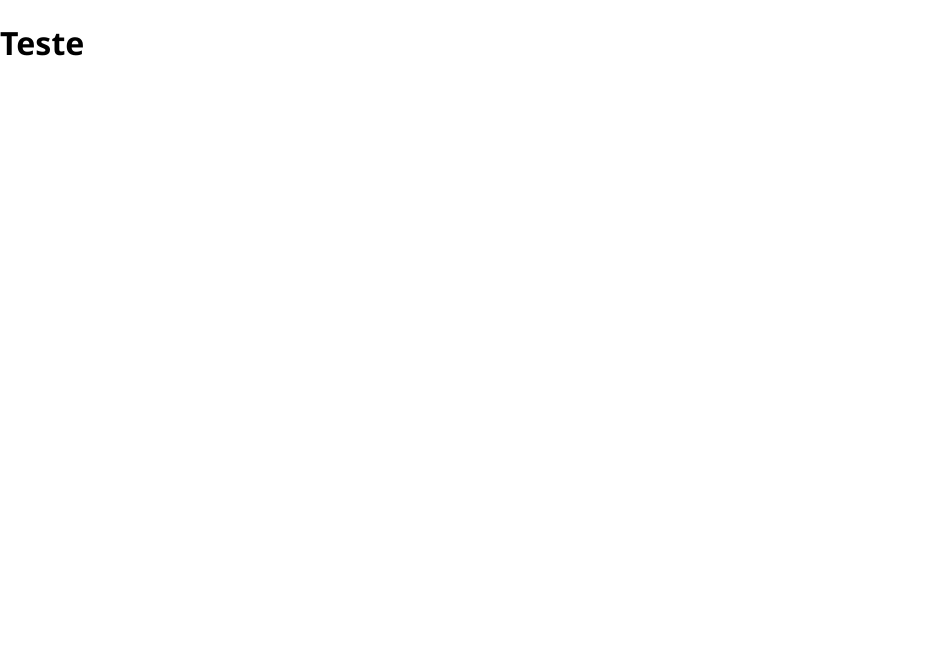
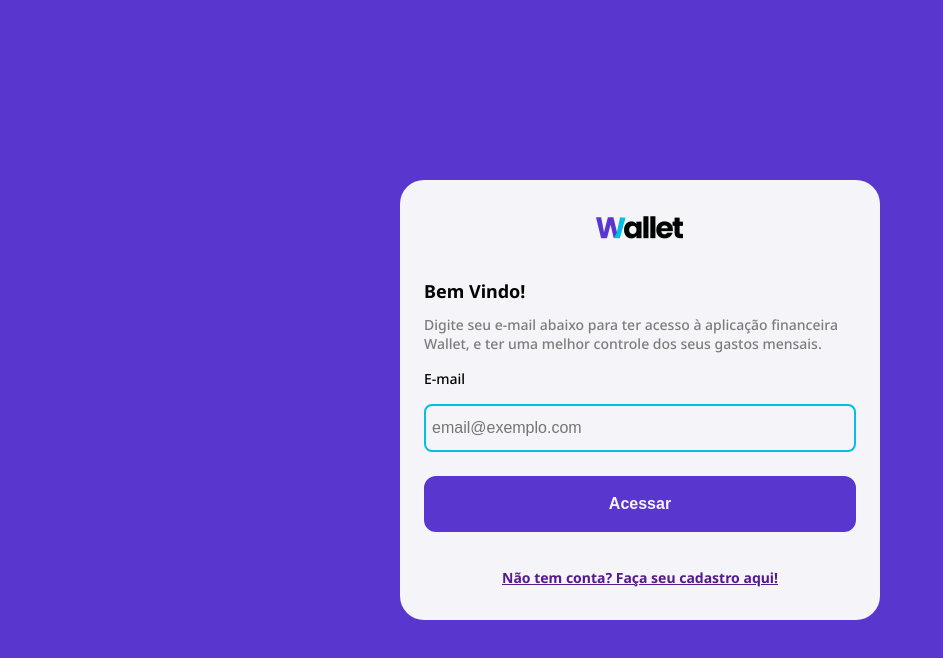
Before and after one commit to matheusgzancanela/wallet-app, a plain HTML site: page index.html in a window 1280 px wide. Shown: the whole page, without its empty margins (0-943 px from the left). Drawn offline with Linux system fonts and the light colour scheme.

Commit message:
feat: UI for auth screen

```diff
--- a/index.html
+++ b/index.html
@@ -7,6 +7,29 @@
     <script src="index.js"></script>
   </head>
   <body>
-    <h1>Teste</h1>
+    <div class="auth-container">
+      <div class="auth-content">
+        <div class="auth-content-container">
+          <img class="logo" src="src/img/logo.png" alt="logo" />
+          <h3 class="full-width text-left mt larger">Bem Vindo!</h3>
+          <p class="mt small">
+            Digite seu e-mail abaixo para ter acesso à aplicação financeira
+            Wallet, e ter uma melhor controle dos seus gastos mensais.
+          </p>
+          <label class="mt" for="input-email">E-mail</label>
+          <input
+            class="mt smaller"
+            placeholder="email@exemplo.com"
+            type="email"
+            name="input-email"
+            id="input-email"
+          />
+          <button class="full-width mt large">Acessar</button>
+          <a class="mt larger" href=""
+            >Não tem conta? Faça seu cadastro aqui!</a
+          >
+        </div>
+      </div>
+    </div>
   </body>
 </html>
--- a/styles.css
+++ b/styles.css
@@ -4,4 +4,157 @@ body {
   padding: 0px;
   margin: 0px;
   font-family: "Noto Sans", sans-serif;
+  color: #010400;
 }
+
+h1 {
+  font-size: 40px;
+  font-weight: bolder;
+  margin: 0px;
+  padding: 0px;
+}
+
+h2 {
+  font-size: 24px;
+  font-weight: bold;
+  margin: 0px;
+  padding: 0px;
+}
+
+h3 {
+  font-size: 18px;
+  font-weight: bold;
+  margin: 0px;
+  padding: 0px;
+}
+
+h4 {
+  font-size: 16px;
+  color: #7c7c7c;
+  font-weight: 700;
+  margin: 0px;
+  padding: 0px;
+}
+
+p {
+  font-size: 14px;
+  font-weight: 500;
+  color: #7c7c7c;
+  margin: 0px;
+  padding: 0px;
+}
+
+label {
+  width: 100%;
+  font-size: 14px;
+  font-weight: 500;
+}
+
+a {
+  font-size: 14px;
+  font-weight: 700;
+  text-decoration: underline;
+}
+
+button {
+  background-color: #5936cd;
+  height: 56px;
+  width: 432px;
+  border-radius: 12px;
+  color: #f4f4f9;
+  font-weight: bold;
+  font-size: 16px;
+  border-color: #5936cd;
+  border-width: 2px;
+  border-style: solid;
+}
+
+.full-width {
+  width: 100%;
+}
+
+.text-center {
+  text-align: center;
+}
+
+.text-left {
+  text-align: left;
+}
+
+button.small {
+  background-color: #f4f4f9;
+  color: #010400;
+  font-size: 14px;
+  border-radius: 8px;
+  width: 90px;
+  height: 36px;
+}
+
+input {
+  height: 48px;
+  width: 100%;
+  background-color: #f4f4f9;
+  border-color: #06bee1;
+  border-style: solid;
+  border-width: 2px;
+  border-radius: 8px;
+  color: #010400;
+  font-size: 16px;
+  padding: 6px;
+  box-sizing: border-box;
+}
+
+.mt {
+  margin-top: 16px;
+}
+
+.mt.larger {
+  margin-top: 36px;
+}
+
+.mt.large {
+  margin-top: 24px;
+}
+
+.mt.small {
+  margin-top: 12px;
+}
+
+mt.smaller {
+  margin-bottom: 6px;
+}
+
+.logo {
+  width: 88px;
+  height: auto;
+}
+
+.auth-container {
+  width: 100vw;
+  height: 100vh;
+  display: flex;
+  align-items: center;
+  justify-content: center;
+  background-color: #5936cd;
+}
+
+.auth-content {
+  display: flex;
+  align-items: center;
+  justify-content: center;
+  width: 480px;
+  height: auto;
+  min-height: 440px;
+  border-radius: 24px;
+  background-color: #f4f4f9;
+}
+
+.auth-content-container {
+  display: flex;
+  flex-direction: column;
+  align-items: center;
+  justify-content: center;
+  width: 100%;
+  height: 100%;
+  padding: 24px;
+}
```
